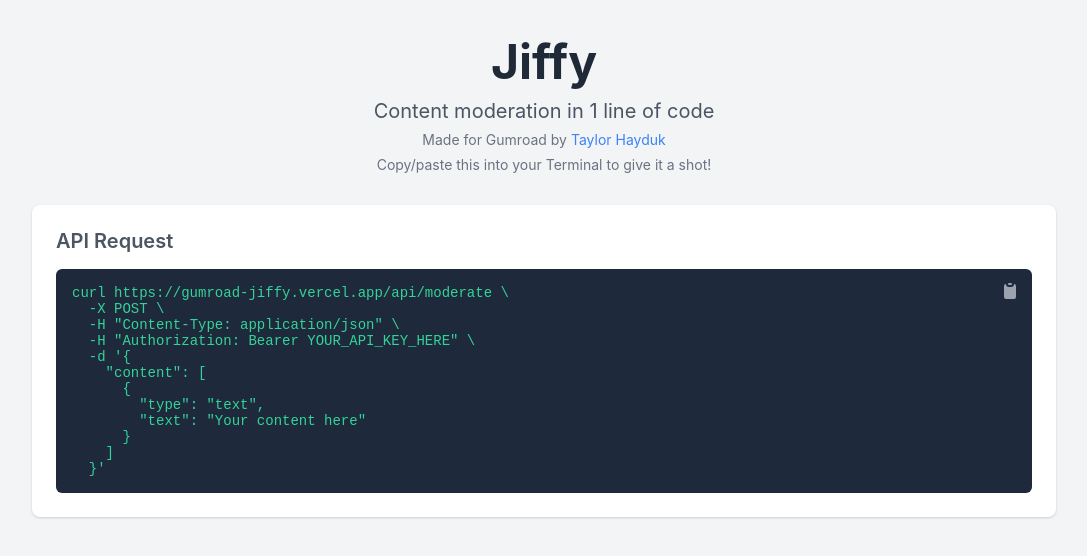
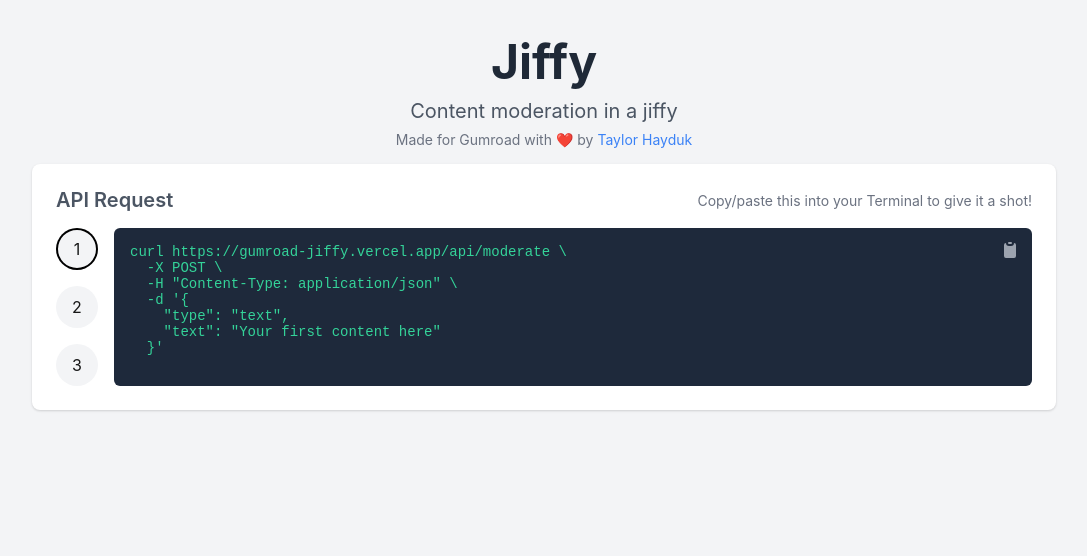
Before and after one commit to taylorhayduk/moder8, a Next.js app: page / in a window 1280 px wide. Shown: the top 556 px of the page, without its empty margins (96-1183 px from the left). Built offline with nearby package versions, Linux system fonts and the light colour scheme.

Commit message:
working code selector component

```diff
--- /dev/null
+++ b/app/components/CodeSelector.module.css
@@ -0,0 +1,68 @@
+
+  .cardBody {
+    display: flex;
+    flex-direction: row;
+  }
+
+  .cardTitle {
+    font-size: 1.25rem;
+    font-weight: 600;
+    margin-bottom: 1rem;
+    color: #4b5563;
+  }
+
+  .codeSelectorList {
+    display: flex;
+    flex-direction: column;
+    gap: 1rem;
+  }
+
+  .codeSelectorListItem {
+    display: flex;
+    align-items: center;
+    padding-right: 1rem;
+  }
+
+  .codeSelectorListItem a {
+    border-radius: 50%;
+    cursor: pointer;
+    width: 42px;
+    height: 42px;
+    line-height: 42px;
+    text-align: center;
+    background-color: #f3f4f6;
+  }
+
+  .codeSelectorListItemSelected a {
+    box-shadow: rgb(0, 0, 0) 0px 0px 0px 2px inset;
+  }
+
+  .codeBlock {
+    background-color: #1e293b;
+    border-radius: 0.375rem;
+    padding: 1rem;
+    position: relative;
+    flex: 1;
+  }
+
+  .copyButton {
+    position: absolute;
+    top: 0.75rem;
+    right: 0.75rem;
+    background: none;
+    border: none;
+    color: #9ca3af;
+    cursor: pointer;
+  }
+
+  .copyButton:hover {
+    color: white;
+  }
+
+  .code {
+    color: #34d399;
+    font-family: monospace;
+    font-size: 0.875rem;
+    white-space: pre-wrap;
+    word-break: break-word;
+  }
--- /dev/null
+++ b/app/components/CodeSelector.tsx
@@ -0,0 +1,73 @@
+"use client";
+
+import { useState } from "react";
+import styles from "./CodeSelector.module.css"; // Assume you have styles defined here
+
+const codeSnippets = [
+  `curl https://gumroad-jiffy.vercel.app/api/moderate \\
+  -X POST \\
+  -H "Content-Type: application/json" \\
+  -d '{
+    "type": "text",
+    "text": "Your first content here"
+  }'`,
+  `curl https://gumroad-jiffy.vercel.app/api/moderate \\
+  -X POST \\
+  -H "Content-Type: application/json" \\
+  -d '{
+    "type": "text",
+    "text": "Your second content here"
+  }'`,
+  `curl https://gumroad-jiffy.vercel.app/api/moderate \\
+  -X POST \\
+  -H "Content-Type: application/json" \\
+  -d '{
+    "type": "text",
+    "text": "Your third content here"
+  }'`,
+];
+
+export default function CodeSelector() {
+  const [selectedSnippet, setSelectedSnippet] = useState(0);
+
+  return (
+    <div className={styles.cardBody}>
+      <ol className={styles.codeSelectorList}>
+        {codeSnippets.map((_, index) => (
+          <li
+            key={index}
+            className={`${styles.codeSelectorListItem} ${
+              index === selectedSnippet && styles.codeSelectorListItemSelected
+            }`}
+          >
+            <a
+              href="#"
+              onClick={(e) => {
+                e.preventDefault();
+                setSelectedSnippet(index);
+              }}
+            >
+              {index + 1}
+            </a>
+          </li>
+        ))}
+      </ol>
+      <div className={styles.codeBlock}>
+        <button className={styles.copyButton} aria-label="Copy code">
+          {/* SVG for the copy icon */}
+          <svg
+            xmlns="http://www.w3.org/2000/svg"
+            viewBox="0 0 20 20"
+            fill="currentColor"
+            width="20"
+            height="20"
+          >
+            <path d="M8 3a1 1 0 011-1h2a1 1 0 110 2H9a1 1 0 01-1-1z" />
+            <path d="M6 3a2 2 0 00-2 2v11a2 2 0 002 2h8a2 2 0 002-2V5a2 2 0 00-2-2 3 3 0 01-3 3H9a3 3 0 01-3-3z" />
+          </svg>
+        </button>
+        <pre className={styles.code}>{codeSnippets[selectedSnippet]}</pre>
+      </div>
+    </div>
+  );
+}
--- a/app/page.module.css
+++ b/app/page.module.css
@@ -12,7 +12,7 @@
 
 .header {
   text-align: center;
-  margin-bottom: 2rem;
+  margin-bottom: 1rem;
 }
 
 .title {
@@ -46,6 +46,7 @@
 .copyInstruction {
   font-size: 0.875rem;
   color: #6b7280;
+  margin-bottom: 1rem;
 }
 
 .card {
@@ -55,38 +56,15 @@
   box-shadow: 0 1px 3px 0 rgba(0, 0, 0, 0.1), 0 1px 2px 0 rgba(0, 0, 0, 0.06);
 }
 
+.cardHeader {
+  display: flex;
+  justify-content: space-between;
+  align-items: center;
+}
+
 .cardTitle {
   font-size: 1.25rem;
   font-weight: 600;
   margin-bottom: 1rem;
   color: #4b5563;
 }
-
-.codeBlock {
-  background-color: #1e293b;
-  border-radius: 0.375rem;
-  padding: 1rem;
-  position: relative;
-}
-
-.copyButton {
-  position: absolute;
-  top: 0.75rem;
-  right: 0.75rem;
-  background: none;
-  border: none;
-  color: #9ca3af;
-  cursor: pointer;
-}
-
-.copyButton:hover {
-  color: white;
-}
-
-.code {
-  color: #34d399;
-  font-family: monospace;
-  font-size: 0.875rem;
-  white-space: pre-wrap;
-  word-break: break-word;
-}
--- a/app/page.tsx
+++ b/app/page.tsx
@@ -1,4 +1,5 @@
 import styles from "./page.module.css";
+import CodeSelector from "./components/CodeSelector";
 
 export default function Home() {
   return (
@@ -6,11 +7,9 @@
       <div className={styles.container}>
         <header className={styles.header}>
           <h1 className={styles.title}>Jiffy</h1>
-          <p className={styles.subtitle}>
-            Content moderation in 1 line of code
-          </p>
+          <p className={styles.subtitle}>Content moderation in a jiffy</p>
           <p className={styles.attribution}>
-            {`Made for Gumroad by `}
+            {`Made for Gumroad with ❤️ by `}
             <a
               href="https://www.linkedin.com/in/taylorhayduk/"
               className={styles.link}
@@ -20,41 +19,16 @@
               Taylor Hayduk
             </a>
           </p>
-          <p className={styles.copyInstruction}>
-            Copy/paste this into your Terminal to give it a shot!
-          </p>
         </header>
 
         <div className={styles.card}>
-          <h2 className={styles.cardTitle}>API Request</h2>
-          <div className={styles.codeBlock}>
-            <button className={styles.copyButton} aria-label="Copy code">
-              <svg
-                xmlns="http://www.w3.org/2000/svg"
-                viewBox="0 0 20 20"
-                fill="currentColor"
-                width="20"
-                height="20"
-              >
-                <path d="M8 3a1 1 0 011-1h2a1 1 0 110 2H9a1 1 0 01-1-1z" />
-                <path d="M6 3a2 2 0 00-2 2v11a2 2 0 002 2h8a2 2 0 002-2V5a2 2 0 00-2-2 3 3 0 01-3 3H9a3 3 0 01-3-3z" />
-              </svg>
-            </button>
-            <pre className={styles.code}>
-              {`curl https://gumroad-jiffy.vercel.app/api/moderate \\
-  -X POST \\
-  -H "Content-Type: application/json" \\
-  -H "Authorization: Bearer YOUR_API_KEY_HERE" \\
-  -d '{
-    "content": [
-      {
-        "type": "text",
-        "text": "Your content here"
-      }
-    ]
-  }'`}
-            </pre>
+          <div className={styles.cardHeader}>
+            <h2 className={styles.cardTitle}>API Request</h2>
+            <p className={styles.copyInstruction}>
+              Copy/paste this into your Terminal to give it a shot!
+            </p>
           </div>
+          <CodeSelector />
         </div>
       </div>
     </main>
```
